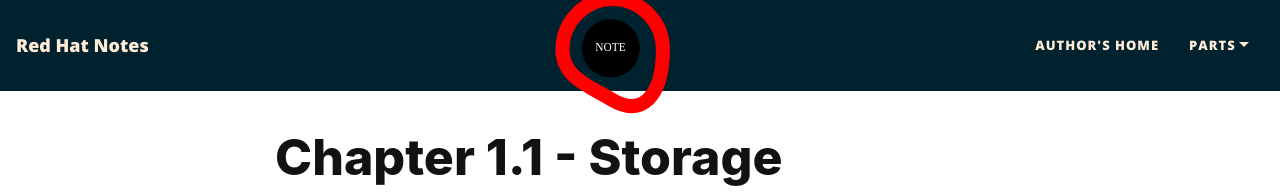
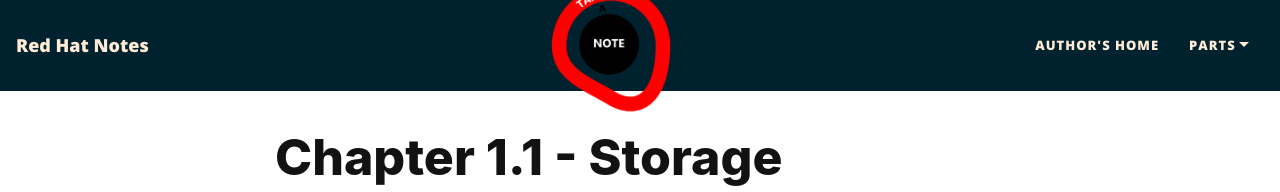
Before and after one commit to DrMohmX/takeanote, a Jekyll site: the page built from red-hat-programs-list.md, in a window 1280 px wide. Shown: the top 192 px of the page. Built offline with Jekyll 4.4.1, drawn with Linux system fonts in a browser that asks for light colours; nearby versions of some CDN libraries; comment, search, counter and statistics services are not loaded.

Commit message:
Update _config.yml

```diff
--- a/_config.yml
+++ b/_config.yml
@@ -23,7 +23,7 @@ navbar-links:
 
 # Image to show in the navigation bar - works best with a square image
 # Remove this parameter if you don't want an image in the navbar
-avatar: "/assets/img/logo_00124.svg"
+avatar: "/assets/img/logo_01265.png"
 
 # By default, the image is cut into a circle. You can disable this behaviour by setting 'round-avatar: false'
 round-avatar: false
```
